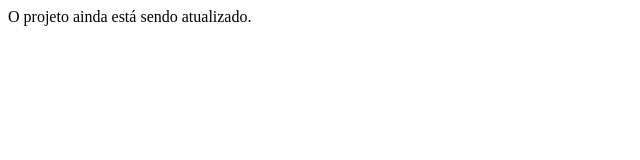
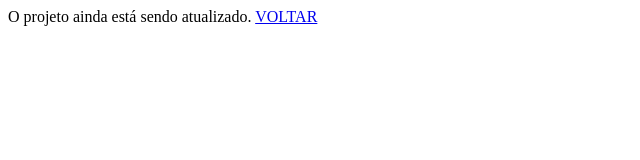
Before and after one commit to SamuelBaptista/ia-doctor, a plain HTML site: page index.html in a window 1280 px wide. Shown: the full height of the page, 0-640 px from the left. Drawn offline with Linux system fonts and the light colour scheme.

Commit message:
back button

```diff
--- a/index.html
+++ b/index.html
@@ -7,5 +7,7 @@
 </head>
 <body>
     O projeto ainda está sendo atualizado.
+
+    <a href="https://samuelbaptista.github.io/">VOLTAR</a>
 </body>
 </html>
```
